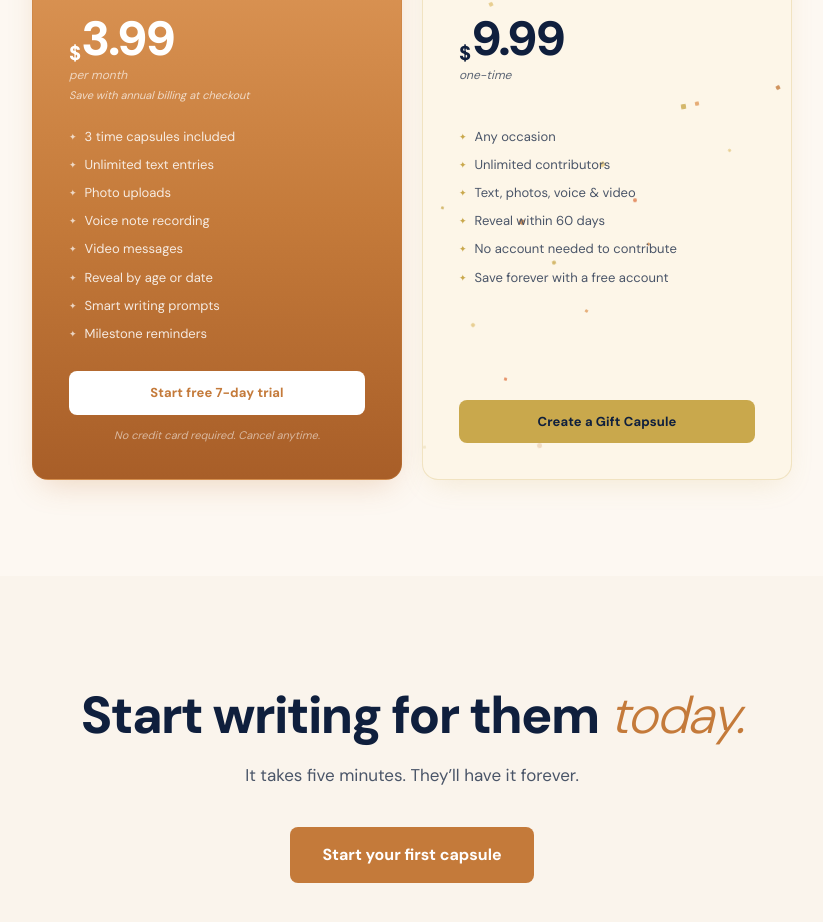
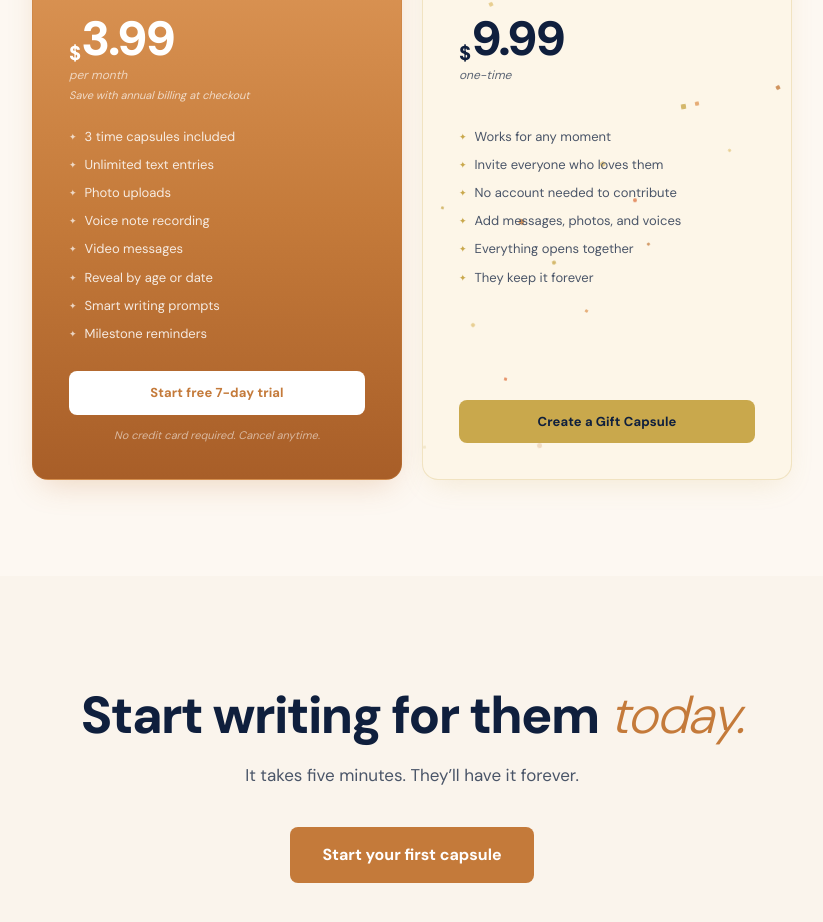
Before and after one commit to hteaopco/UntilThen, a Next.js app: page / in a window 1280 px wide. Shown: the part 3200-4122 px from the top of the page, without its empty margins (228-1051 px from the left). Built offline with nearby package versions, Linux system fonts and the light colour scheme; no server answers.

Commit message:
Update gift capsule feature copy on dashboard + landing page
New copy is warmer and benefit-focused instead of feature-list.

https://claude.ai/code/session_01CQ24EzCTAhhdLUeMScPbJg

```diff
--- a/src/components/dashboard/GiftCapsuleSection.tsx
+++ b/src/components/dashboard/GiftCapsuleSection.tsx
@@ -6,12 +6,12 @@ import { useState } from "react";
 const COLLAPSED_COUNT = 3;
 
 const GIFT_FEATURES = [
-  "Any occasion",
-  "Unlimited contributors",
-  "Text, photos, voice & video",
-  "Reveal within 60 days",
+  "Works for any moment",
+  "Invite everyone who loves them",
   "No account needed to contribute",
-  "Save forever with a free account",
+  "Add messages, photos, and voices",
+  "Everything opens together",
+  "They keep it forever",
 ];
 
 function ConfettiOverlay() {
--- a/src/components/landing/Pricing.tsx
+++ b/src/components/landing/Pricing.tsx
@@ -184,12 +184,12 @@ const BASE_FEATURES = [
 ];
 
 const GIFT_CAPSULE_FEATURES = [
-  "Any occasion",
-  "Unlimited contributors",
-  "Text, photos, voice & video",
-  "Reveal within 60 days",
+  "Works for any moment",
+  "Invite everyone who loves them",
   "No account needed to contribute",
-  "Save forever with a free account",
+  "Add messages, photos, and voices",
+  "Everything opens together",
+  "They keep it forever",
 ];
 
 
```
